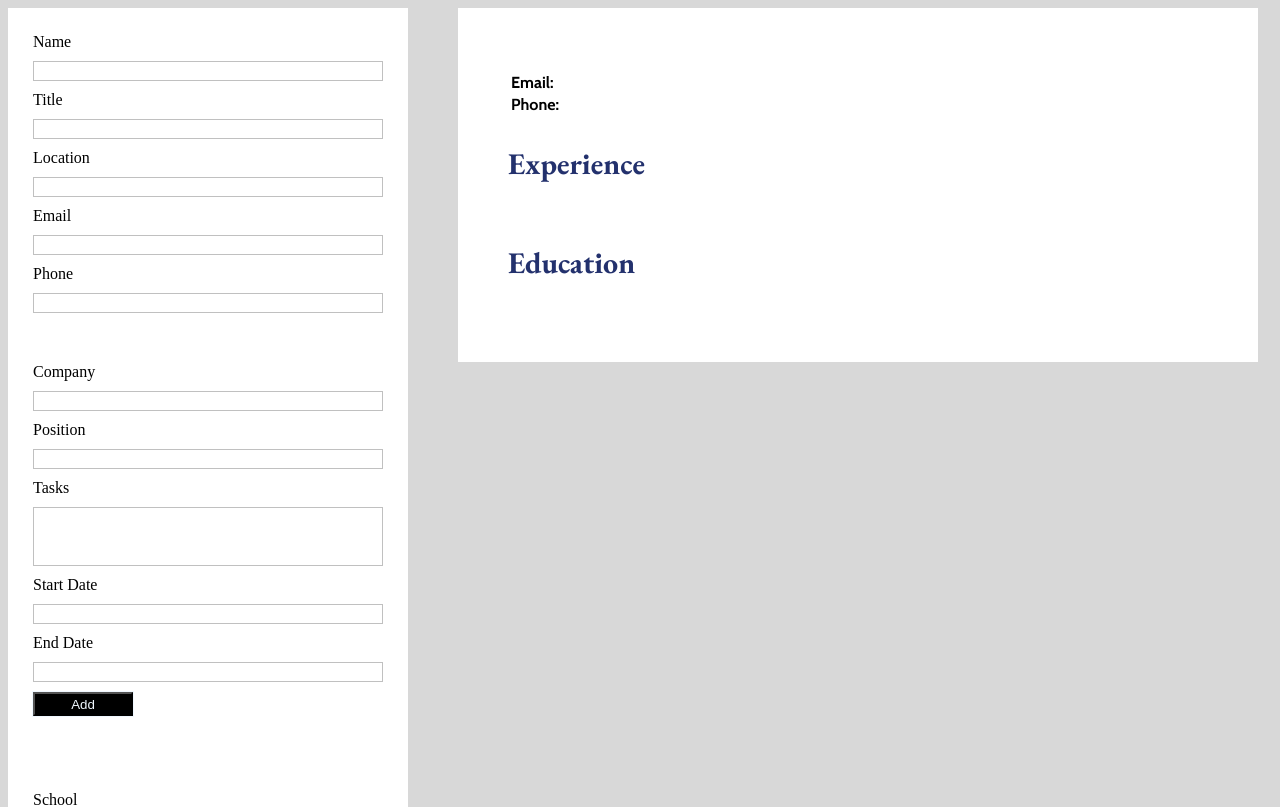
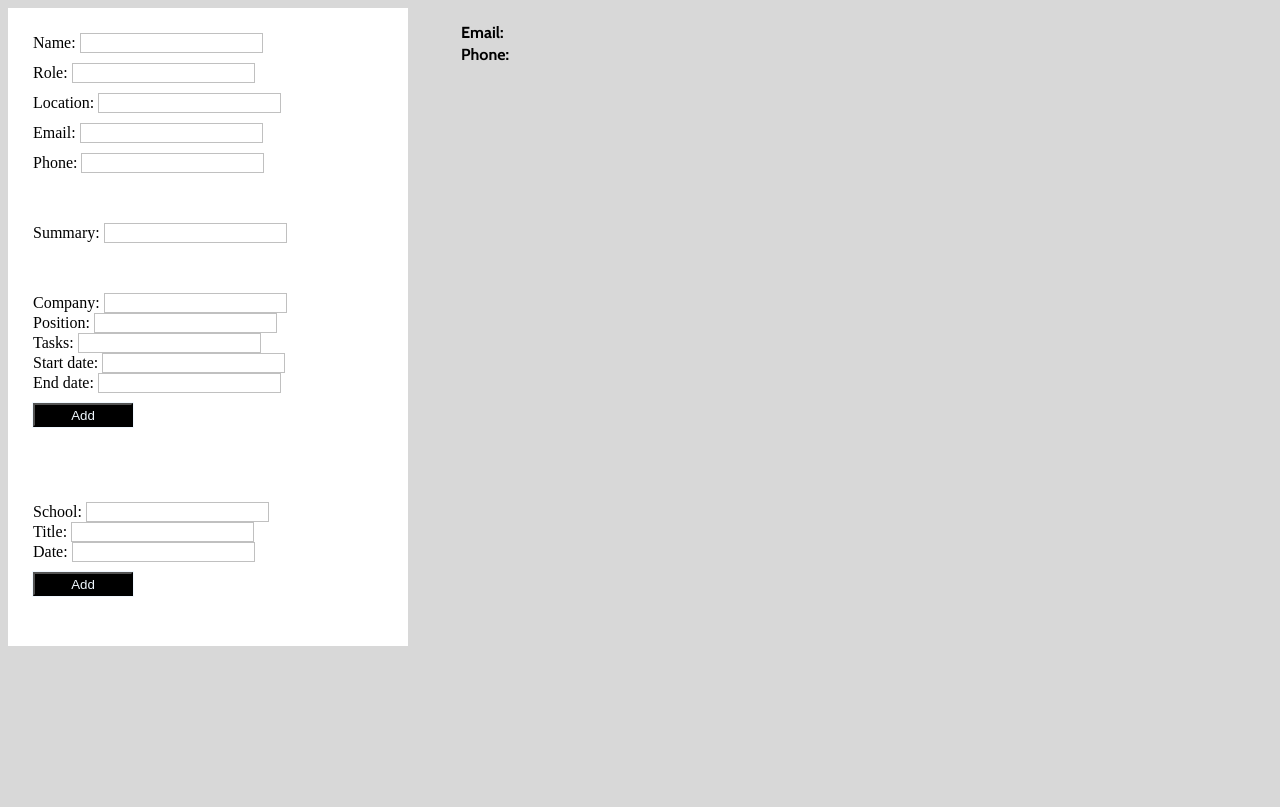
Before and after one commit to marcusicaro/cv-application, a React (Create React App) app: page / in a window 1280 px wide. Shown: the top 807 px of the page. Built offline with nearby package versions, Linux system fonts and the light colour scheme.

Commit message:
Restructure code to use class

```diff
--- a/src/App.js
+++ b/src/App.js
@@ -14,9 +14,6 @@ class App extends Component {
     return (
       <div>
         <Main />
-          {/* <General />
-          <Experience />
-          <Education /> */}
       </div>
     )
   };
--- a/src/components/Education.js
+++ b/src/components/Education.js
@@ -1,5 +1,4 @@
 import React, {Component} from 'react'
-import { EducationRender } from './EducationRender';
 import uniqid from "uniqid";
 
 class Education extends Component {
@@ -10,33 +9,26 @@ class Education extends Component {
             school: '',
             title: '',
             date: '',
-            education: [],
         }
 
     }
 
-    schoolChange = (e) => {
+    handleInputChange = (e) => {
+      const target = e.target;
+      const name = target.name;
+
       this.setState({
-          school: e.target.value,
-      })
-    }
-
-    titleChange = (e) => {
-      this.setState({
-          title: e.target.value,
-      })
-    }
-
-    dateChange = (e) => {
-      this.setState({
-          date: e.target.value,
+        [name]: target.value
       })
     }
 
     onSubmitForm = (e) => {
       e.preventDefault();
+      this.props.setEducation({...this.state, id: uniqid()});
       this.setState({
-        education: [...this.state.education, {school: this.state.school, title: this.state.title, date: this.state.date, id: uniqid()}]
+        school: '',
+        title: '',
+        date: '',
       })
     }
 
@@ -48,23 +40,19 @@ class Education extends Component {
           <div className='form-content'>
           <div className='input-content'>
           <label htmlFor="school">School: </label>
-          <input value={school} onChange={this.schoolChange} type="text" id="school"></input>
+          <input name="school" value={school} onChange={this.handleInputChange} type="text" id="school"></input>
           </div>
           <div className='input-content'>
           <label htmlFor="title">Title: </label>
-          <input value={title} onChange={this.titleChange} type="text" id="title"></input>
+          <input name="title" value={title} onChange={this.handleInputChange} type="text" id="title"></input>
           </div>
           <div className='input-content'>
           <label htmlFor="date">Date: </label>
-          <input value={date} onChange={this.dateChange} type="text" id="date"></input>
+          <input name="date" value={date} onChange={this.handleInputChange} type="text" id="date"></input>
           </div>
           </div>
           <button type='submit'>Add</button>
         </form>
-        <div className='cv-preview'>
-        <h3>Education </h3>
-        <EducationRender education={this.state.education}/>
-        </div>
       </div>
     )
   }
--- a/src/components/Experience.js
+++ b/src/components/Experience.js
@@ -1,5 +1,4 @@
 import React, {Component} from 'react'
-import {ExperienceRender} from './ExperienceRender';
 import uniqid from "uniqid";
 
 class Experience extends Component {
@@ -11,54 +10,27 @@ class Experience extends Component {
         tasks: '',
         startDate: '',
         endDate: '',
-        experiences: [
-        ],
     }
   }
 
-  companyChange = (e) => {
+  handleInputChange = (e) => {
+    const target = e.target;
+    const name = target.name;
+
     this.setState({
-      company: e.target.value
-    })
-  }
-
-  positionChange = (e) => {
-    this.setState({
-      position: e.target.value
-    })
-  }
-
-  tasksChange = (e) => {
-    this.setState({
-      tasks: e.target.value
-    })
-  }
-
-  startDateChange = (e) => {
-    this.setState({
-      startDate: e.target.value
-    })
-  }
-
-  endDateChange = (e) => {
-    this.setState({
-      endDate: e.target.value
+      [name]: target.value
     })
   }
 
   onSubmitForm = (e) => {
     e.preventDefault();
+    this.props.setExperience({...this.state, id:uniqid()});
     this.setState({
-      experiences: [
-        ...this.state.experiences, {
-        company: this.state.company,
-        position: this.state.position,
-        tasks: this.state.tasks,
-        startDate: this.state.startDate,
-        endDate: this.state.endDate,
-        id: uniqid(),
-        },
-      ]
+      company: '',
+      position: '',
+      tasks: '',
+      startDate: '',
+      endDate: '',
     })
   }
 
@@ -70,31 +42,27 @@ class Experience extends Component {
         <div className='form-content'>
           <div className='input-content'>
           <label htmlFor="company">Company: </label>
-          <input value={company} onChange={this.companyChange} type="text" id="company"></input>
+          <input name="company" value={company} onChange={this.handleInputChange} type="text" id="company"></input>
           </div>
           <div className='input-content'>
           <label htmlFor="position">Position: </label>
-          <input value={position} onChange={this.positionChange} type="text" id="position"></input>
+          <input name="position" value={position} onChange={this.handleInputChange} type="text" id="position"></input>
           </div>
           <div className='input-content'>
           <label htmlFor="tasks">Tasks: </label>
-          <input value={tasks} onChange={this.tasksChange} type="text" id="tasks"></input>
+          <input name="tasks" value={tasks} onChange={this.handleInputChange} type="text" id="tasks"></input>
           </div>
           <div className='input-content'>
           <label htmlFor="startDate">Start date: </label>
-          <input value={startDate} onChange={this.startDateChange} type="text" id="startDate"></input>
+          <input name="startDate" value={startDate} onChange={this.handleInputChange} type="text" id="startDate"></input>
           </div>
           <div className='input-content'>
           <label htmlFor="endDate">End date: </label>
-          <input value={endDate} onChange={this.endDateChange} type="text" id="endDate"></input>
+          <input name="endDate" value={endDate} onChange={this.handleInputChange} type="text" id="endDate"></input>
           </div>
         </div>
         <button type='submit'>Add</button>
       </form>
-      <div className='cv-preview'>
-        <h3>Experience </h3>
-        <ExperienceRender experiences={this.state.experiences}/>
-      </div>
     </div>
     )
   }
--- a/src/components/ExperienceRender.js
+++ b/src/components/ExperienceRender.js
@@ -2,7 +2,6 @@ import React from 'react'
 // import uniqid from "uniqid";
 
 export const ExperienceRender = ({experiences, deleteExperience}) => {
-    // const {experiences} = props;
   return (
     <div className="experience-content">
         {experiences.map((experience) => {
--- a/src/components/General.js
+++ b/src/components/General.js
@@ -1,5 +1,4 @@
 import React, {Component} from 'react'
-import { GeneralRender } from './GeneralRender';
 
 class General extends Component {
   constructor(props) {
@@ -7,60 +6,51 @@ class General extends Component {
 
     this.state = {
         name: '',
+        role: '',
+        location: '',
         email: '',
-        phone: ''
+        phone: '',
     }
   }
 
+  handleInputChange = (e) => {
+    const target = e.target;
+    const name = target.name;
 
-  nameChange = (e) => {
     this.setState({
-        name: e.target.value
+      [name]: target.value
     })
-  };
 
-  emailChange = (e) => {
-    this.setState({
-        email: e.target.value
-    })
-  }
-
-  phoneChange = (e) => {
-    this.setState({
-        phone: e.target.value
-    })
-  }
-
-  onSubmitForm = (e) => {
-    e.preventDefault();
+    this.props.setGeneral({...this.state, [name]: target.value})
   }
 
   render() {
-    const {name, email, phone} = this.state
+    const {name, role, location, email, phone} = this.state
     return (
         <div className='form-cv'>
           <form onSubmit={this.onSubmitForm}>
-            <div className='form-content'>
                 <div className='input-content'>
                 <label htmlFor="name">Name: </label>
-                <input value={name} onChange={this.nameChange} type="text" id="name"></input>
+                <input name="name" value={name} onChange={this.handleInputChange} type="text" id="name"></input>
+                </div>
+                <div className='input-content'>
+                <label htmlFor="role">Role: </label>
+                <input name="role" value={role} onChange={this.handleInputChange} type="text" id="role"></input>
+                </div>
+                <div className='input-content'>
+                <label htmlFor="location">Location: </label>
+                <input name="location" value={location} onChange={this.handleInputChange} type="text" id="location"></input>
                 </div>
                 <div className='input-content'>
                 <label htmlFor="email">Email: </label>
-                <input value={email} onChange={this.emailChange} type="text" id="email"></input>
+                <input name="email" value={email} onChange={this.handleInputChange} type="text" id="email"></input>
                 </div>
                 <div className='input-content'>
                 <label htmlFor="phone">Phone: </label>
-                <input value={phone} onChange={this.phoneChange} type="text" id="phone"></input>
+                <input name="phone" value={phone} onChange={this.handleInputChange} type="text" id="phone"></input>
                 </div>
-            </div>
-                <button type='submit'>Add</button>
           </form>
-          <div className='cv-preview'>
-          <GeneralRender name={name} email={email} phone={phone}/>
-          </div>
         </div>
-
     )
   }
 }
--- a/src/components/GeneralRender.js
+++ b/src/components/GeneralRender.js
@@ -1,6 +1,7 @@
 import React from 'react'
 
-export const GeneralRender = ({name, role, location, email, phone}) => {
+export const GeneralRender = ({props}) => {
+  const {name, role, location, email, phone} = props
   return (
     <div className='general-info'>
         <h3>{name}</h3>
--- a/src/components/Main.js
+++ b/src/components/Main.js
@@ -1,198 +1,49 @@
 import React, { Component } from 'react'
+import General from './General';
+import  Experience from './Experience';
+import Education from './Education';
 import { GeneralRender } from './GeneralRender';
 import { ExperienceRender } from './ExperienceRender';
 import { EducationRender } from './EducationRender';
 import uniqid from "uniqid";
+import Summary from './Summary';
+import { SummaryRender } from './SummaryRender';
 
 export default class Main extends Component {
   constructor(props) {
     super(props);
 
+    // this.setGeneral = this.setGeneral.bind(this)
+
     this.state = {
-        general: {
-          name: '',
-          role: '',
-          location: '',
-          email: '',
-          phone: '',
-        },
-        education: {
-          school:'',
-          title:'',
-          date:'',
-          educations: [],
-        },
-        experience: {
-          company:'',
-          position: '',
-          tasks: '',
-          startDate: '',
-          endDate: '',
-          experiences: [],
-        },
+      general:[],
+      summary: [],
+      education:[],
+      experience:[],
     }
   }
 
-  nameChange = (e) => {
+  setGeneral = (obj) => {
     this.setState({
-      general: {
-        ...this.state.general,
-        name: e.target.value
-      }
-    })
-  };
-
-  roleChange = (e) => {
-    this.setState({
-      general: {
-        ...this.state.general,
-        role: e.target.value
-      }
-    })
-  };
-
-  locationChange = (e) => {
-    this.setState({
-      general: {
-        ...this.state.general,
-        location: e.target.value
-      }
-    })
-  };
-
-  emailChange = (e) => {
-    this.setState({
-      general: {
-        ...this.state.general,
-        email: e.target.value
-      }
+      general: obj
     })
   }
 
-  phoneChange = (e) => {
+  setSummary = (obj) => {
     this.setState({
-      general: {
-        ...this.state.general,
-        phone: e.target.value
-      }
+      summary: obj
     })
   }
 
-  schoolChange = (e) => {
+  setEducation = (obj) => {
     this.setState({
-        education: {
-        ...this.state.education,
-        school: e.target.value,
-        }
+      education: [...this.state.education, obj]
     })
   }
 
-  titleChange = (e) => {
+  setExperience = (obj) => {
     this.setState({
-        education: {
-        ...this.state.education,
-        title: e.target.value,
-        }
-    })
-  }
-
-  dateChange = (e) => {
-    this.setState({
-        education: {
-        ...this.state.education,
-        date: e.target.value,
-        }
-    })
-  }
-
-  companyChange = (e) => {
-    this.setState({
-        experience: {
-        ...this.state.experience,
-        company: e.target.value,
-        }
-    })
-  }
-
-  positionChange = (e) => {
-    this.setState({
-      experience: {
-      ...this.state.experience,
-      position: e.target.value,
-      }
-    })
-  }
-
-  tasksChange = (e) => {
-    this.setState({
-      experience: {
-      ...this.state.experience,
-      tasks: e.target.value,
-      }
-    })
-  }
-
-  startDateChange = (e) => {
-    this.setState({
-      experience: {
-      ...this.state.experience,
-      startDate: e.target.value,
-      }
-    })
-  }
-
-  endDateChange = (e) => {
-    this.setState({
-      experience: {
-      ...this.state.experience,
-      endDate: e.target.value,
-      }
-    })
-  }
-
-  experiencesSubmit = (e) => {
-    e.preventDefault();
-    this.setState({
-      experience: {
-        experiences: [
-          ...this.state.experience.experiences,
-          {
-            company: this.state.experience.company,
-            position: this.state.experience.position,
-            tasks: this.state.experience.tasks,
-            startDate: this.state.experience.startDate,
-            endDate: this.state.experience.endDate,
-            id: uniqid(),
-          }
-        ]
-      }
-    })
-  }
-
-  educationSubmit = (e) => {
-    e.preventDefault();
-    this.setState({
-      education: {
-        educations: [
-          ...this.state.education.educations,
-          {
-            school: this.state.education.school,
-            title: this.state.education.title,
-            date: this.state.education.date,
-            id: uniqid(),
-          }
-        ]
-      }
-    })
-  }
-
-  deleteEducation = (id) => {
-
-    let filteredArray = this.state.education.educations.filter(item => item.id !== id)
-    this.setState({
-      education: {
-        educations: filteredArray
-      }
+      experience: [...this.state.experience, obj]
     })
   }
 
@@ -200,49 +51,17 @@ export default class Main extends Component {
     const {general, experience, education} = this.state
     return (
       <div className='main'>
-        <div>
-          <form>
-              <label htmlFor="name">Name</label>
-              <input value={general.name} onChange={this.nameChange} type="text" id="name"></input>
-              <label htmlFor="role">Title</label>
-              <input value={general.role} onChange={this.roleChange} type="text" id="role"></input>
-              <label htmlFor="location">Location</label>
-              <input value={general.location} onChange={this.locationChange} type="text" id="location"></input>
-              <label htmlFor="email">Email</label>
-              <input value={general.email} onChange={this.emailChange} type="text" id="email"></input>
-              <label htmlFor="phone">Phone</label>
-              <input value={general.phone} onChange={this.phoneChange} type="text" id="phone"></input>
-          </form>
-          <form onSubmit={this.experiencesSubmit}>
-              <label htmlFor="company">Company</label>
-              <input value={experience.company} onChange={this.companyChange} type="text" id="company"></input>
-              <label htmlFor="position">Position</label>
-              <input value={experience.position} onChange={this.positionChange} type="text" id="position"></input>
-              <label htmlFor="tasks">Tasks</label>
-              <textarea value={experience.tasks} onChange={this.tasksChange} type="text" id="tasks"></textarea>
-              <label htmlFor="startDate">Start Date</label>
-              <input value={experience.startDate} onChange={this.startDateChange} type="text" id="startDate"></input>
-              <label htmlFor="endDate">End Date</label>
-              <input value={experience.endDate} onChange={this.endDateChange} type="text" id="endDate"></input>
-              <button type='submit'>Add</button>
-          </form>
-          <form onSubmit={this.educationSubmit}>
-              <label htmlFor="school">School</label>
-              <input value={education.school} onChange={this.schoolChange} type="text" id="school"></input>
-              <label htmlFor="title">Title</label>
-              <input value={education.title} onChange={this.titleChange} type="text" id="title"></input>
-              <label htmlFor="date">Date</label>
-              <input value={education.date} onChange={this.dateChange} type="text" id="date"></input>
-              <button type='submit'>Add</button>
-          </form>
+        <div className='forms'>
+          <General setGeneral={this.setGeneral} />
+          <Summary setSummary={this.setSummary} />
+          <Experience setExperience={this.setExperience} />
+          <Education setEducation={this.setEducation} />
         </div>
-
-        <div className='cv-preview'>
-          <GeneralRender name={general.name} role={general.role} location={general.location} email={general.email} phone={general.phone}/>
-          <h3>Experience</h3>
-          <ExperienceRender experiences={experience.experiences}/>
-          <h3>Education</h3>
-          <EducationRender education={education.educations} deleteEducation={this.deleteEducation}/>
+        <div className='preview'>
+          <GeneralRender props={this.state.general} />
+          <SummaryRender props={this.state.summary} />
+          <ExperienceRender experiences={this.state.experience} />
+          <EducationRender education={this.state.education} />
         </div>
 
       </div>
--- /dev/null
+++ b/src/components/Summary.js
@@ -0,0 +1,36 @@
+import React, { Component } from 'react'
+
+export default class Summary extends Component {
+    constructor(props) {
+        super(props);
+
+        this.state = {
+            summary: '',
+        }
+      }
+
+      handleInputChange = (e) => {
+        const target = e.target;
+        const name = target.name;
+
+        this.setState({
+          [name]: target.value
+        })
+
+        this.props.setSummary({...this.state, [name]: target.value})
+      }
+
+  render() {
+    const {summary} = this.state
+    return (
+        <div className='form-cv'>
+          <form onSubmit={this.onSubmitForm}>
+                <div className='input-content'>
+                <label htmlFor="summary">Summary: </label>
+                <input name="summary" value={summary} onChange={this.handleInputChange} type="text" id="summary"></input>
+                </div>
+          </form>
+        </div>
+    )
+  }
+}
--- /dev/null
+++ b/src/components/SummaryRender.js
@@ -0,0 +1,10 @@
+import React from 'react'
+
+export const SummaryRender = ({props}) => {
+  const {summary} = props
+  return (
+    <div className='summary-info'>
+        <p>{summary}</p>
+    </div>
+  )
+}
```
